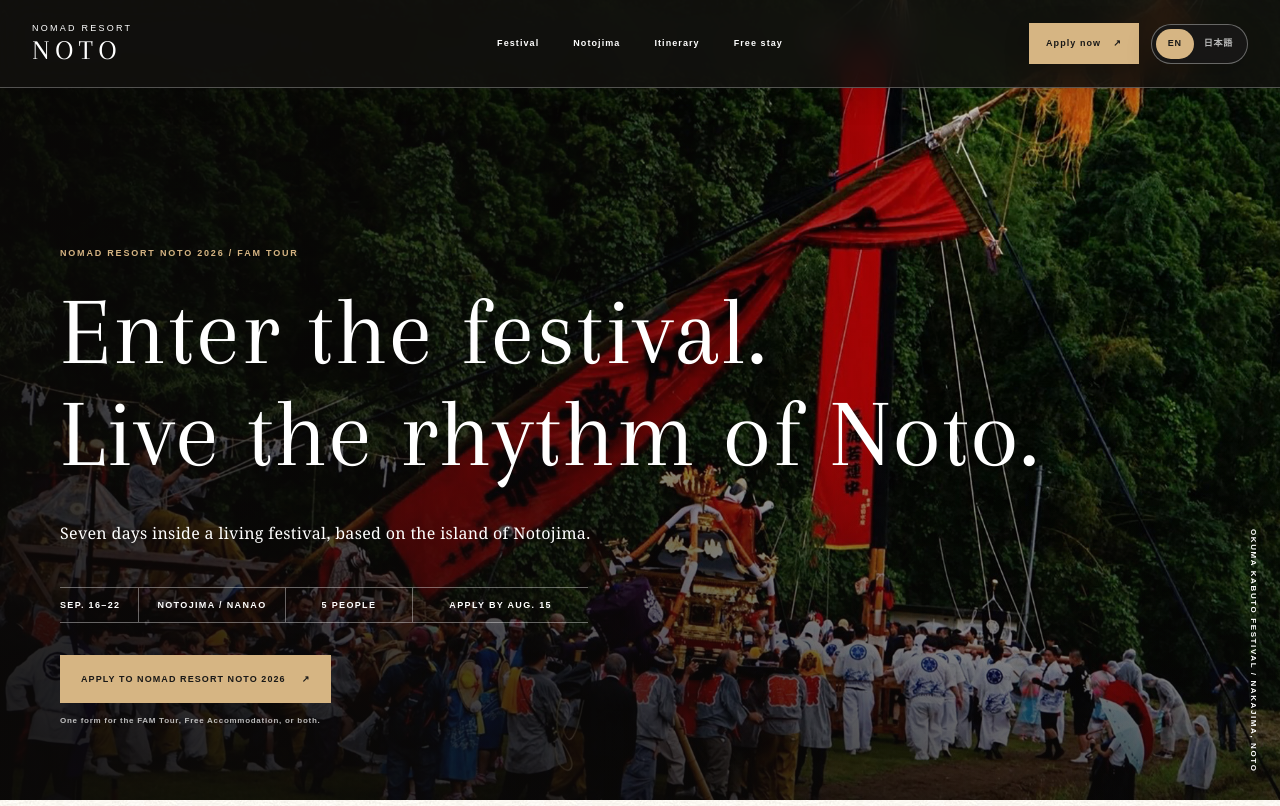
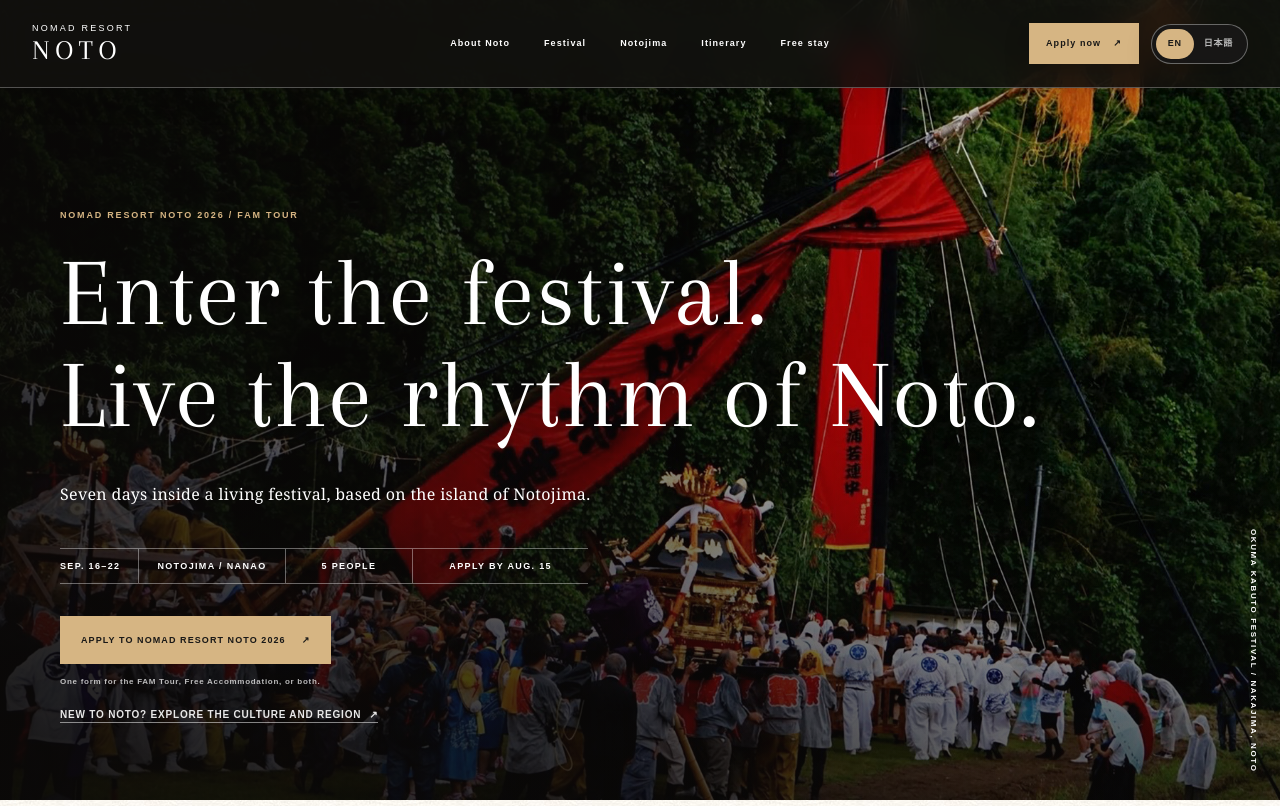
Before and after one commit to nomad-resort/digital-nomad-noto-website, a Next.js app: page / in a window 1280 px wide. Shown: the top 806 px of the page. Built offline with nearby package versions, Linux system fonts and the light colour scheme.

Commit message:
Add a clear path back to the Noto guide

```diff
--- a/app/globals.css
+++ b/app/globals.css
@@ -146,6 +146,8 @@ h2 .lang-ja, h2 .lang-en { white-space: pre-line; }
 .hero-facts span:last-child { border-right: 0; }
 .hero-actions { display: flex; flex-wrap: wrap; gap: 12px; margin-top: 32px; }
 .hero-cta-note { margin: 12px 0 0; color: rgba(255,255,255,.72); font: 700 8px/1.6 Arial, sans-serif; letter-spacing: .09em; }
+.hero-about-link { display: inline-flex; align-items: center; gap: 8px; margin-top: 18px; color: rgba(255,255,255,.9); border-bottom: 1px solid rgba(255,255,255,.5); font: 700 10px/1.5 Arial, sans-serif; letter-spacing: .08em; text-transform: uppercase; }
+.hero-about-link:hover { color: #fff; border-color: #fff; }
 .button { min-height: 48px; padding: 14px 20px; display: inline-flex; align-items: center; justify-content: center; gap: 16px; border: 1px solid transparent; font: 700 9px/1.4 Arial, sans-serif; letter-spacing: .12em; text-transform: uppercase; transition: background .2s ease, color .2s ease, border-color .2s ease; }
 .button-gold { background: var(--gold); color: var(--ink); }
 .button-gold:hover { background: white; }
--- a/app/page.tsx
+++ b/app/page.tsx
@@ -6,7 +6,7 @@ const applicationForm =
 const termsUrl =
   "https://docs.google.com/document/d/15L_SeddyQqgLDfAUR0YoSNgm1MCK-0DCpEkQWWS0GFA/edit";
 const instagramUrl = "https://www.instagram.com/nomadresort_noto/";
-const officialUrl = "https://noto.nomadresort.jp/ja/";
+const officialUrl = "https://noto.nomadresort.jp/";
 const festivalUrl = "https://okumakabuto.jp/";
 const hanamiUrl = "https://www.hanaminotojima.com/";
 const notojimaPhotoUrl = "https://www.notojima.org/time/1317.html";
@@ -144,11 +144,12 @@ export default function Home() {
   return (
     <main>
       <header className="site-header">
-        <a className="wordmark" href="#top" aria-label="Nomad Resort Noto home">
+        <a className="wordmark" href={officialUrl} aria-label="Back to Digital Nomad Noto">
           <span>NOMAD RESORT</span>
           <strong>NOTO</strong>
         </a>
         <nav aria-label="Main navigation">
+          <a href={officialUrl}><Bi ja="能登とは？" en="About Noto" /></a>
           <a href="#festival"><Bi ja="お熊甲祭" en="Festival" /></a>
           <a href="#notojima"><Bi ja="能登島" en="Notojima" /></a>
           <a href="#itinerary"><Bi ja="日程" en="Itinerary" /></a>
@@ -190,6 +191,9 @@ export default function Home() {
           <p className="hero-cta-note">
             <Bi ja="共通フォームでFAM Tour、フリーアコモ、または両方を選べます。" en="One form for the FAM Tour, Free Accommodation, or both." />
           </p>
+          <a className="hero-about-link" href={officialUrl}>
+            <Bi ja="能登とは？ 能登の文化と地域について知る" en="New to Noto? Explore the culture and region" /> <Arrow />
+          </a>
         </div>
         <p className="hero-side-note">OKUMA KABUTO FESTIVAL / NAKAJIMA, NOTO</p>
       </section>
@@ -465,7 +469,7 @@ export default function Home() {
           <a className="wordmark" href="#top"><span>NOMAD RESORT</span><strong>NOTO</strong></a>
           <p>The Japan guidebooks can’t show you.</p>
           <div className="footer-links">
-            <a href={officialUrl} target="_blank" rel="noreferrer">Official <Arrow /></a>
+            <a href={officialUrl}><Bi ja="能登とは？" en="About Noto" /> <Arrow /></a>
             <a href={instagramUrl} target="_blank" rel="noreferrer">Instagram <Arrow /></a>
           </div>
         </div>
```
Also changed, not shown: 1 other file (tests, documents, lock files or other folders).
